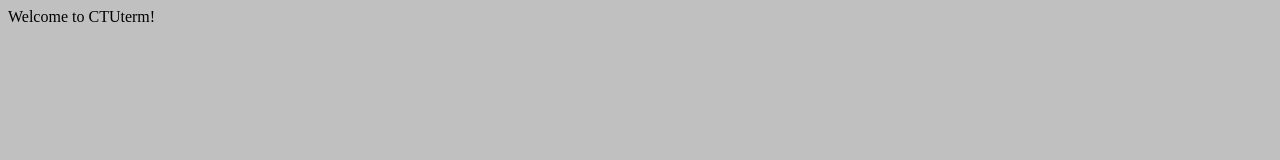
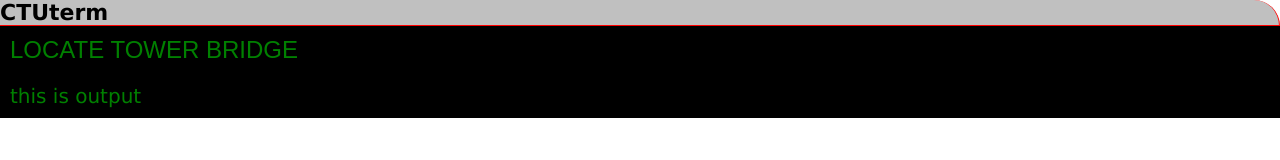
Before and after one commit to janhancic/ctuterm, a website: page index.html in a window 1280 px wide. Drawn offline with Linux system fonts and the light colour scheme.

Commit message:
some styling

```diff
--- a/css/main.css
+++ b/css/main.css
@@ -1,3 +1,36 @@
+* {
+	box-sizing: border-box;
+}
+
 body {
+	padding: 0;
+	margin: 0;
+	font-family: verdana;
+}
+
+header {
 	background-color: silver;
+	border-bottom: 1px solid red;
+	border-right: 1px solid red;
+	border-top-right-radius: 30px;
+	font-size: 22px;
+	font-weight: bold;
 }
+
+#txtInput {
+	width: 100%;
+	padding: 10px;
+	margin: 0;
+	border: none;
+	background-color: black;
+	color: green;
+	font-size: 24px;
+	outline: none;
+}
+
+#output {
+	padding: 10px;
+	font-size: 20px;
+	background-color: black;
+	color: green;
+}
--- a/index.html
+++ b/index.html
@@ -5,6 +5,9 @@
 		<link rel="stylesheet" type="text/css" href="css/main.css"/>
 	</head>
 	<body>
+		<header>CTUterm</header>
+		<input type="text" id="txtInput" value="LOCATE TOWER BRIDGE" />
+		<div id="output">this is output</div>
 		<script src="js/main.js"></script>
 	</body>
 </html>
--- a/js/main.js
+++ b/js/main.js
@@ -1 +1 @@
-document.write('Welcome to CTUterm!');
+// code
```
